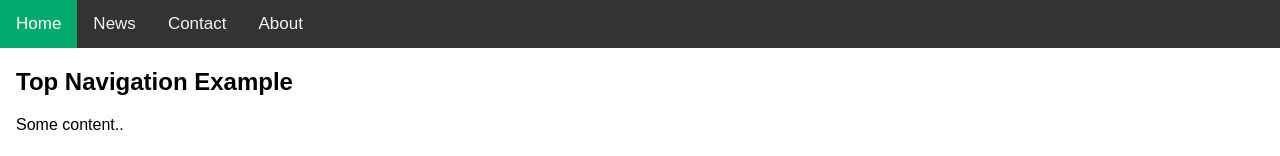
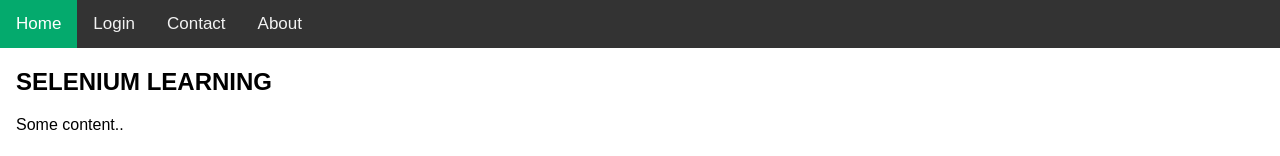
Before and after one commit to duxank/Selenium, a plain HTML site: page index.html in a window 1280 px wide. Shown: the top 156 px of the page. Drawn offline with Linux system fonts and the light colour scheme.

Commit message:
Update index.html

```diff
--- a/index.html
+++ b/index.html
@@ -36,13 +36,13 @@ body {
 
 <div class="topnav">
   <a class="active" href="https://duxank.github.io/Selenium">Home</a>
-  <a href="https://duxank.github.io/Selenium/#login">News</a>
+   <a href="https://duxank.github.io/Selenium/Login.html">Login</a>
   <a href="https://duxank.github.io/Selenium/#contact">Contact</a>
   <a href="https://duxank.github.io/Selenium/#about">About</a>
 </div>
 
 <div style="padding-left:16px">
-  <h2>Top Navigation Example</h2>
+  <h2>SELENIUM LEARNING</h2>
   <p>Some content..</p>
 </div>
 
```
